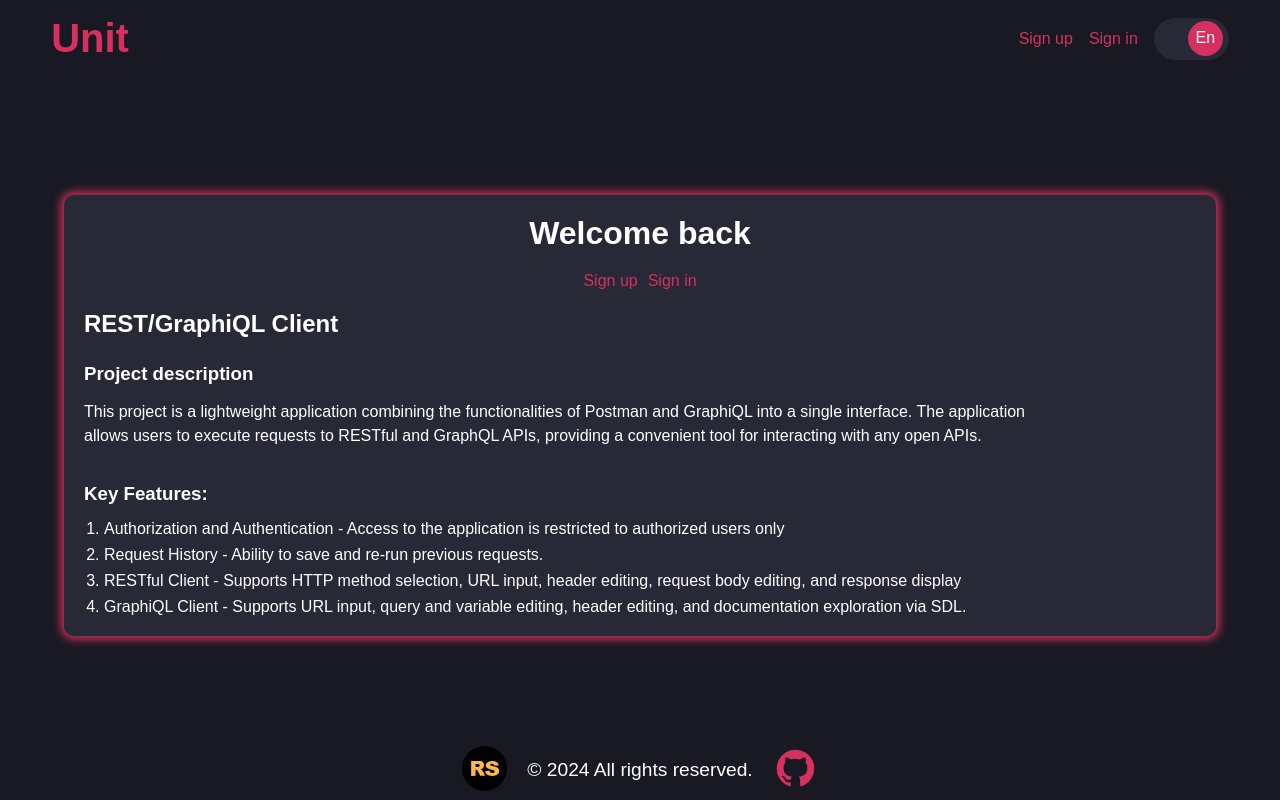
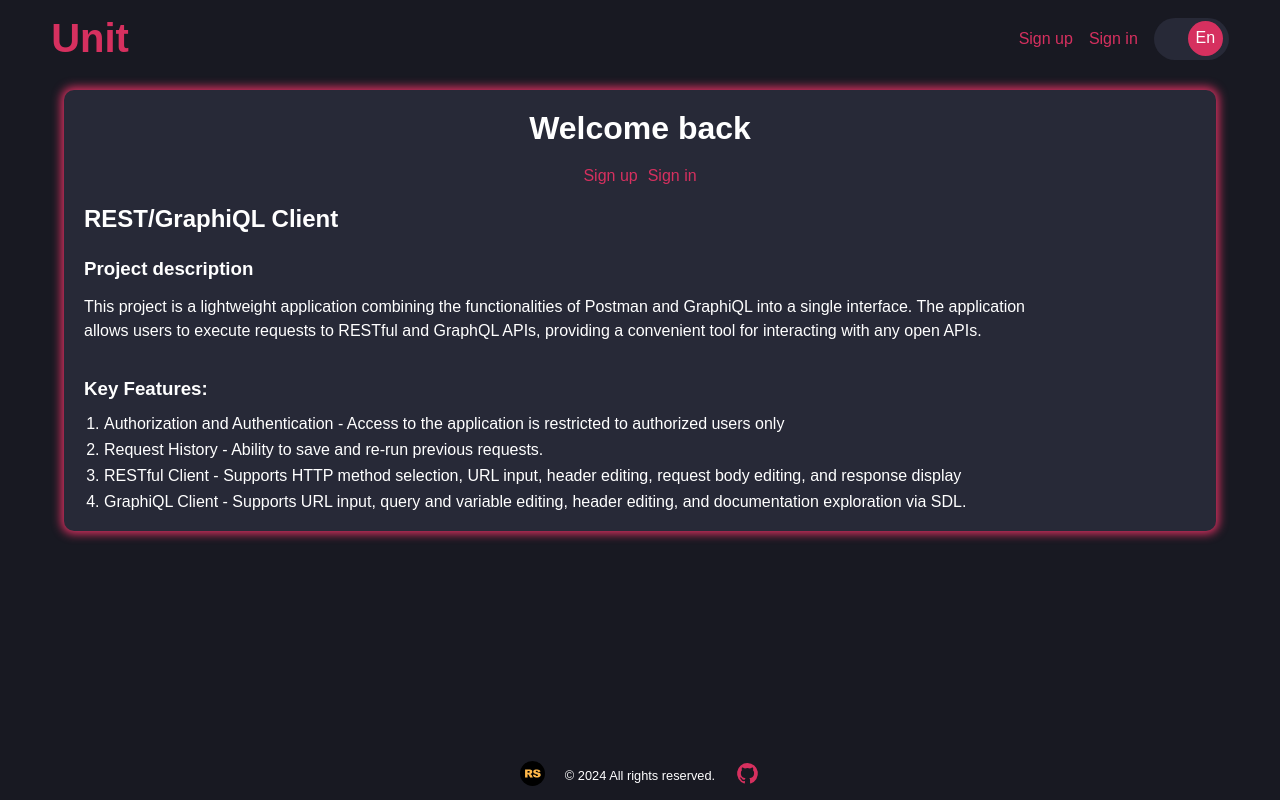
Before and after one commit to Ivan-rom/graphiql-app, a Next.js app: page /en in a window 1280 px wide. Built offline with nearby package versions, Linux system fonts and the light colour scheme; no server answers.

Commit message:
refactor: updated styles and separated styles.

```diff
--- a/src/app/[lang]/layout.module.css
+++ b/src/app/[lang]/layout.module.css
@@ -6,37 +6,10 @@
 
   .main {
     flex-grow: 1;
+    height: 100%;
     display: flex;
-    align-items: center;
-    justify-content: center;
+    flex-direction: column;
+    width: 100%;
     margin-top: 90px;
   }
 }
-
-.welcome {
-  display: flex;
-  align-items: center;
-  justify-content: center;
-  width: 100%;
-  max-height: fit-content;
-}
-
-.container {
-  background-color: var(--bg-color);
-  max-width: 90vw;
-  width: 100%;
-  height: 100%;
-  padding: 20px;
-  gap: 20px;
-  display: flex;
-  flex-flow: column;
-  align-items: center;
-  justify-content: space-around;
-  border-radius: var(--border-radius);
-  box-shadow: 0 0 10px 3px var(--accent-color);
-
-  .title {
-    font-size: 2rem;
-    color: var(--text-color);
-  }
-}
--- /dev/null
+++ b/src/app/[lang]/page.module.css
@@ -0,0 +1,36 @@
+.welcome {
+  flex-grow: 1;
+  height: 100%;
+  display: flex;
+  align-items: center;
+  justify-content: center;
+  width: 100%;
+  max-height: fit-content;
+}
+
+.loader {
+  display: flex;
+  justify-content: center;
+  align-items: center;
+  font-size: 2rem;
+}
+
+.container {
+  background-color: var(--bg-color);
+  max-width: 90vw;
+  width: 100%;
+  height: 100%;
+  padding: 20px;
+  gap: 20px;
+  display: flex;
+  flex-flow: column;
+  align-items: center;
+  justify-content: space-around;
+  border-radius: var(--border-radius);
+  box-shadow: 0 0 10px 3px var(--accent-color);
+
+  .title {
+    font-size: 2rem;
+    color: var(--text-color);
+  }
+}
--- a/src/app/[lang]/page.tsx
+++ b/src/app/[lang]/page.tsx
@@ -1,7 +1,7 @@
 'use client';
 
 import { useTranslations } from 'next-intl';
-import styles from './layout.module.css';
+import styles from './page.module.css';
 import WelcomeDescription from '@/components/WelcomeDescription/WelcomeDescription';
 import NavigationLinks from '@/components/NavigationLinks/NavigationLinks';
 import { auth } from '@/firebase/config';
@@ -14,7 +14,7 @@ export default function Home() {
   const userName = user?.displayName || null;
 
   if (loading) {
-    return <p>Loading...</p>;
+    return <p className={styles.loader}>Loading...</p>;
   }
 
   if (error) {
--- a/src/components/Footer/Footer.module.css
+++ b/src/components/Footer/Footer.module.css
@@ -2,9 +2,8 @@
   display: flex;
   justify-content: center;
   align-items: center;
-  padding: 20px 0;
   width: 100%;
-  height: 60px;
+  padding: 10px 0;
   gap: 20px;
 
   .links {
@@ -13,7 +12,7 @@
   }
 
   .text {
-    font-size: 1.2rem;
+    font-size: 0.8rem;
   }
 
   .link {
@@ -22,8 +21,8 @@
     }
 
     .image {
-      width: 45px;
-      height: 45px;
+      width: 25px;
+      height: 25px;
       transition: filter 0.3s;
 
       &:hover {
```
Also changed, not shown: src/assets/svg/react-logo.svg (deleted).
